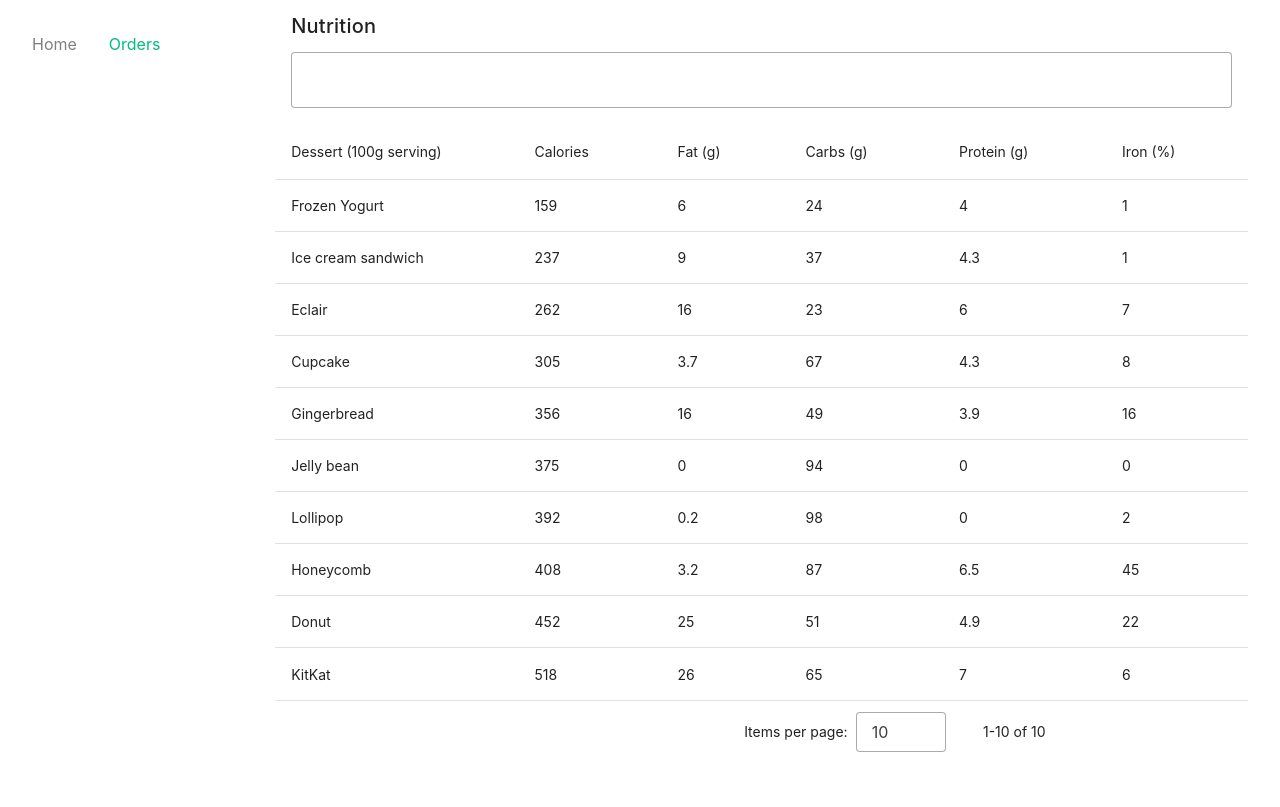
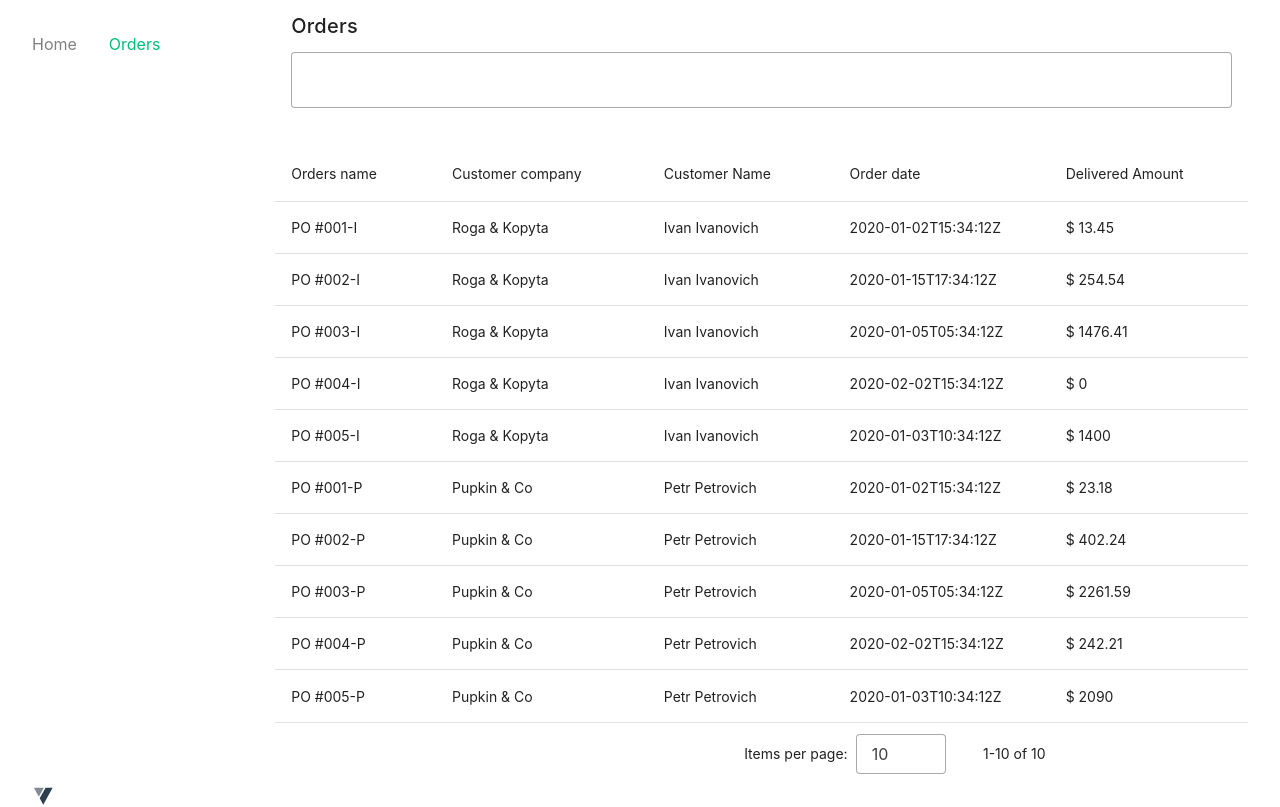
Before and after one commit to diegodelajara/packform, a Vue app in the folder front/: page /orders in a window 1280 px wide. Built offline with nearby package versions, Linux system fonts and the light colour scheme.

Commit message:
:sparkles: combine data ok

```diff
--- a/front/index.html
+++ b/front/index.html
@@ -4,7 +4,9 @@
     <meta charset="UTF-8">
     <link rel="icon" href="/favicon.ico">
     <meta name="viewport" content="width=device-width, initial-scale=1.0">
-    <title>Vite App</title>
+    <title>Diego De La Jara</title>
+    <link href="https://fonts.googleapis.com/icon?family=Material+Icons" rel="stylesheet">
+
   </head>
   <body>
     <div id="app"></div>
--- a/front/package.json
+++ b/front/package.json
@@ -26,6 +26,7 @@
     "eslint": "^9.14.0",
     "eslint-plugin-vue": "^9.30.0",
     "jsdom": "^25.0.1",
+    "msw": "^2.6.6",
     "prettier": "^3.3.3",
     "vite": "^5.4.10",
     "vite-plugin-vue-devtools": "^7.5.4",
--- a/front/src/main.js
+++ b/front/src/main.js
@@ -9,6 +9,7 @@ import 'vuetify/styles'
 import { createVuetify } from 'vuetify'
 import * as components from 'vuetify/components'
 import * as directives from 'vuetify/directives'
+import 'vuetify/dist/vuetify.min.css';
 
 const vuetify = createVuetify({
     components,
--- /dev/null
+++ b/front/src/mocks/companies.ts
@@ -0,0 +1,10 @@
+export const companies = [
+  {
+    "company_id": 1,
+    "company_name": "Roga & Kopyta"
+  },
+  {
+    "company_id": 2,
+    "company_name": "Pupkin & Co"
+  }
+ ]
--- /dev/null
+++ b/front/src/mocks/customers.ts
@@ -0,0 +1,18 @@
+export const customers = [
+  {
+    "user_id": "ivan",
+    "login": "ivan",
+    "password": 12345,
+    "name": "Ivan Ivanovich",
+    "company_id": 1,
+    "credit_cards": "[\"*****-1234\", \"*****-5678\"]"
+  },
+  {
+    "user_id": "petr",
+    "login": "petr",
+    "password": 54321,
+    "name": "Petr Petrovich",
+    "company_id": 2,
+    "credit_cards": "[\"*****-4321\", \"*****-8765\"]"
+  }
+ ]
--- /dev/null
+++ b/front/src/mocks/deliveries.ts
@@ -0,0 +1,77 @@
+export const deliveries = [
+  {
+    "id": 1,
+    "order_item_id": 1,
+    "delivered_quantity": 5
+  },
+  {
+    "id": 2,
+    "order_item_id": 2,
+    "delivered_quantity": 11
+  },
+  {
+    "id": 3,
+    "order_item_id": 3,
+    "delivered_quantity": 12
+  },
+  {
+    "id": 4,
+    "order_item_id": 4,
+    "delivered_quantity": 3
+  },
+  {
+    "id": 5,
+    "order_item_id": 6,
+    "delivered_quantity": 15
+  },
+  {
+    "id": 6,
+    "order_item_id": 7,
+    "delivered_quantity": 8
+  },
+  {
+    "id": 7,
+    "order_item_id": 8,
+    "delivered_quantity": 3
+  },
+  {
+    "id": 8,
+    "order_item_id": 16,
+    "delivered_quantity": 25
+  },
+  {
+    "id": 9,
+    "order_item_id": 17,
+    "delivered_quantity": 26
+  },
+  {
+    "id": 10,
+    "order_item_id": 18,
+    "delivered_quantity": 27
+  },
+  {
+    "id": 11,
+    "order_item_id": 19,
+    "delivered_quantity": 28
+  },
+  {
+    "id": 12,
+    "order_item_id": 20,
+    "delivered_quantity": 29
+  },
+  {
+    "id": 13,
+    "order_item_id": 4,
+    "delivered_quantity": 5
+  },
+  {
+    "id": 14,
+    "order_item_id": 8,
+    "delivered_quantity": 8
+  },
+  {
+    "id": 15,
+    "order_item_id": 8,
+    "delivered_quantity": 6
+  }
+ ]
--- /dev/null
+++ b/front/src/mocks/index.ts
@@ -0,0 +1,6 @@
+export * from './items'
+export * from './orders'
+export * from './orders'
+export * from './companies'
+export * from './customers'
+export * from './deliveries'
--- /dev/null
+++ b/front/src/mocks/orders.ts
@@ -0,0 +1,62 @@
+export const orders = [
+  {
+    "id": 1,
+    "created_at": "2020-01-02T15:34:12Z",
+    "order_name": "PO #001-I",
+    "customer_id": "ivan"
+  },
+  {
+    "id": 2,
+    "created_at": "2020-01-15T17:34:12Z",
+    "order_name": "PO #002-I",
+    "customer_id": "ivan"
+  },
+  {
+    "id": 3,
+    "created_at": "2020-01-05T05:34:12Z",
+    "order_name": "PO #003-I",
+    "customer_id": "ivan"
+  },
+  {
+    "id": 4,
+    "created_at": "2020-02-02T15:34:12Z",
+    "order_name": "PO #004-I",
+    "customer_id": "ivan"
+  },
+  {
+    "id": 5,
+    "created_at": "2020-01-03T10:34:12Z",
+    "order_name": "PO #005-I",
+    "customer_id": "ivan"
+  },
+  {
+    "id": 6,
+    "created_at": "2020-01-02T15:34:12Z",
+    "order_name": "PO #001-P",
+    "customer_id": "petr"
+  },
+  {
+    "id": 7,
+    "created_at": "2020-01-15T17:34:12Z",
+    "order_name": "PO #002-P",
+    "customer_id": "petr"
+  },
+  {
+    "id": 8,
+    "created_at": "2020-01-05T05:34:12Z",
+    "order_name": "PO #003-P",
+    "customer_id": "petr"
+  },
+  {
+    "id": 9,
+    "created_at": "2020-02-02T15:34:12Z",
+    "order_name": "PO #004-P",
+    "customer_id": "petr"
+  },
+  {
+    "id": 10,
+    "created_at": "2020-01-03T10:34:12Z",
+    "order_name": "PO #005-P",
+    "customer_id": "petr"
+  }
+ ]
--- a/front/src/views/OrdersView.vue
+++ b/front/src/views/OrdersView.vue
@@ -1,130 +1,128 @@
 <script>
+import { orders, companies, customers, deliveries, items } from '../mocks'
+
 export default {
-    data () {
+  data() {
     return {
       search: '',
       headers: [
-          {
-            align: 'start',
-            key: 'name',
-            sortable: false,
-            title: 'Dessert (100g serving)',
-          },
-          { key: 'calories', title: 'Calories' },
-          { key: 'fat', title: 'Fat (g)' },
-          { key: 'carbs', title: 'Carbs (g)' },
-          { key: 'protein', title: 'Protein (g)' },
-          { key: 'iron', title: 'Iron (%)' },
+        { key: 'orderName', title: 'Orders name' },
+        { key: 'customerCompany', title: 'Customer company' },
+        { key: 'customerName', title: 'Customer Name' },
+        { key: 'orderDate', title: 'Order date' },
+        { key: 'deliveredAmount', title: 'Delivered Amount' },
       ],
-        desserts: [
-          {
-            name: 'Frozen Yogurt',
-            calories: 159,
-            fat: 6.0,
-            carbs: 24,
-            protein: 4.0,
-            iron: 1,
-          },
-          {
-            name: 'Ice cream sandwich',
-            calories: 237,
-            fat: 9.0,
-            carbs: 37,
-            protein: 4.3,
-            iron: 1,
-          },
-          {
-            name: 'Eclair',
-            calories: 262,
-            fat: 16.0,
-            carbs: 23,
-            protein: 6.0,
-            iron: 7,
-          },
-          {
-            name: 'Cupcake',
-            calories: 305,
-            fat: 3.7,
-            carbs: 67,
-            protein: 4.3,
-            iron: 8,
-          },
-          {
-            name: 'Gingerbread',
-            calories: 356,
-            fat: 16.0,
-            carbs: 49,
-            protein: 3.9,
-            iron: 16,
-          },
-          {
-            name: 'Jelly bean',
-            calories: 375,
-            fat: 0.0,
-            carbs: 94,
-            protein: 0.0,
-            iron: 0,
-          },
-          {
-            name: 'Lollipop',
-            calories: 392,
-            fat: 0.2,
-            carbs: 98,
-            protein: 0,
-            iron: 2,
-          },
-          {
-            name: 'Honeycomb',
-            calories: 408,
-            fat: 3.2,
-            carbs: 87,
-            protein: 6.5,
-            iron: 45,
-          },
-          {
-            name: 'Donut',
-            calories: 452,
-            fat: 25.0,
-            carbs: 51,
-            protein: 4.9,
-            iron: 22,
-          },
-          {
-            name: 'KitKat',
-            calories: 518,
-            fat: 26.0,
-            carbs: 65,
-            protein: 7,
-            iron: 6,
-          },
+      // data: [
+      //   {
+      //     name: 'Frozen Yogurt',
+      //     calories: 159,
+      //     fat: 6.0,
+      //     carbs: 24,
+      //     protein: 4.0,
+      //     iron: 1,
+      //   },
+      //   {
+      //     name: 'Ice cream sandwich',
+      //     calories: 237,
+      //     fat: 9.0,
+      //     carbs: 37,
+      //     protein: 4.3,
+      //     iron: 1,
+      //   },
+      //   {
+      //     name: 'Eclair',
+      //     calories: 262,
+      //     fat: 16.0,
+      //     carbs: 23,
+      //     protein: 6.0,
+      //     iron: 7,
+      //   },
+      //   {
+      //     name: 'Cupcake',
+      //     calories: 305,
+      //     fat: 3.7,
+      //     carbs: 67,
+      //     protein: 4.3,
+      //     iron: 8,
+      //   },
+      //   {
+      //     name: 'Jelly bean',
+      //     calories: 375,
+      //     fat: 0.0,
+      //     carbs: 94,
+      //     protein: 0.0,
+      //     iron: 0,
+      //   },
+      // ],
+      orders,
+      companies,
+      customers,
+      deliveries,
+      items,
+      options: [
+        { value: 2, title: '2' },
+        { value: 5, title: '5' },
       ],
     }
+  },
+  computed: {
+    getOrders() {
+      const roundNumber = (price, quantity) => Math.round(price * quantity * 100) / 100
+      const customersMap = new Map(customers.map((customer) => [customer.user_id, customer]))
+      const companiesMap = new Map(companies.map((company) => [company.company_id, company]))
+
+      return orders.map((order) => {
+        const customer = customersMap.get(order.customer_id)
+        const company = companiesMap.get(customer ? customer.company_id : null)
+        const orderItems = items.find((item) => item.order_id === order.id)
+
+        return {
+          orderName: order.order_name,
+          customerCompany: company.company_name,
+          customerName: customer ? customer.name : null,
+          orderDate: order.created_at,
+          deliveredAmount: `$ ${roundNumber(orderItems.price_per_unit, orderItems.quantity)}`,
+        }
+
+        // const data = items.find((item) => item.order_id === order.id)
+        // const newCustomers = customers.find((customer) => customer.login === order.customer_id)
+        // const newCompanies = companies.find((company) =>
+        //   customers.find((customer) => customer.company_id === company.company_id),
+        // )
+        // console.log('companies', newCompanies)
+
+        // const newItems = items.find((item) => item.order_id === order.id)
+        // const item = {
+        //   orderName: order.order_name,
+        //   customerCompany: newCompanies.company_name,
+        //   customertName: newCustomers.name,
+        //   orderDate: order.created_at,
+        //   deliveredAmount: `$ ${newItems.price_per_unit}`,
+        // }
+        // return item
+      })
+    },
   },
 }
 </script>
 
-
-
 <template>
-  <v-card
-    title="Nutrition"
-    flat
-  >
+  <v-card title="Orders" flat>
     <template v-slot:text>
       <v-text-field
         v-model="search"
         label="Search"
         prepend-inner-icon="mdi-magnify"
         variant="outlined"
-        hide-details
         single-line
       ></v-text-field>
     </template>
-
     <v-data-table
       :headers="headers"
-      :items="desserts"
+      :items="getOrders"
       :search="search"
+      :items-per-page-options="options"
     ></v-data-table>
   </v-card>
+  <v-icon icon="$vuetify"></v-icon>
 </template>
```
Also changed, not shown: front/src/mocks/items.ts (added, +142 -0 lines), 1 other file (tests, documents, lock files or other folders). Lines whose indentation alone changed are shown as unchanged.
